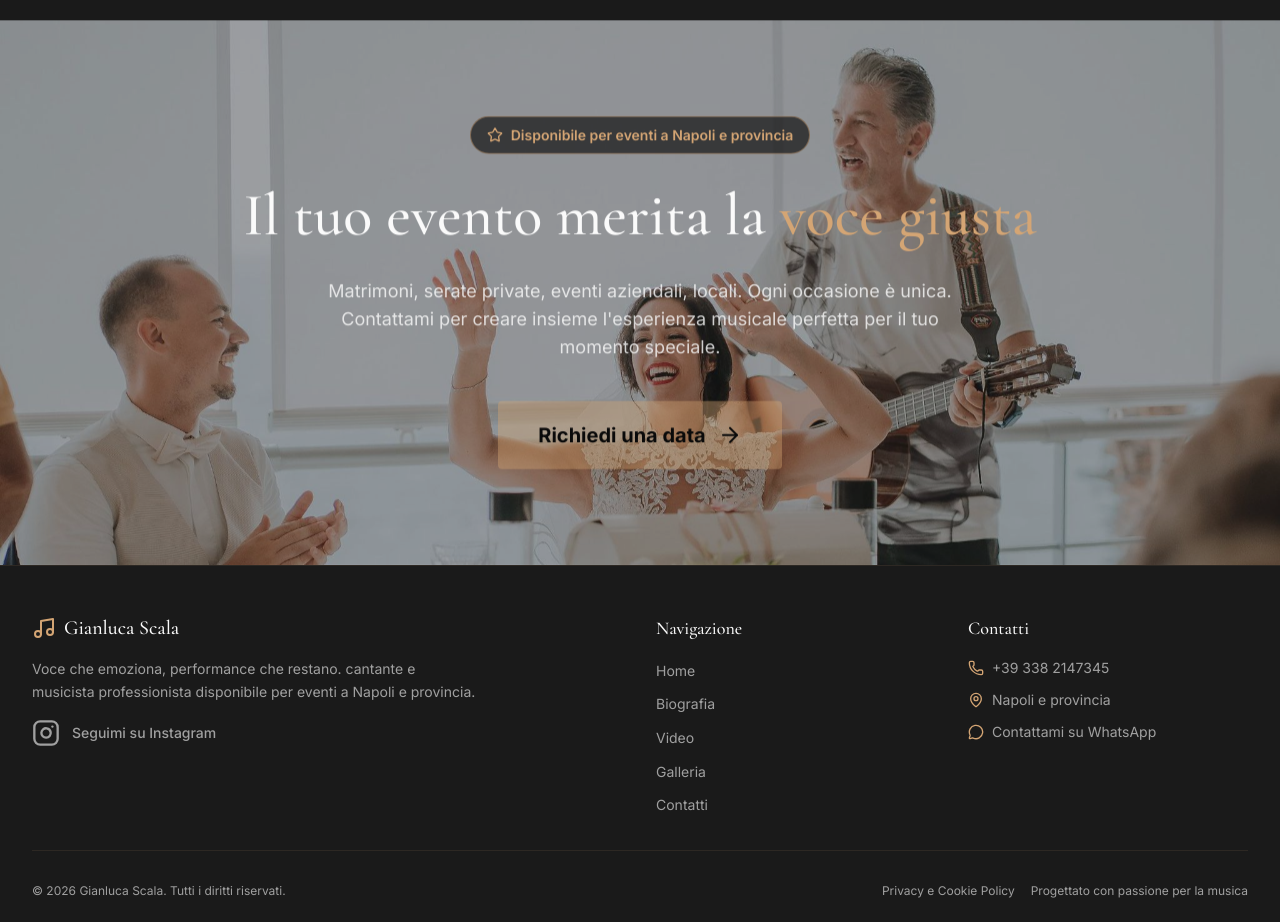
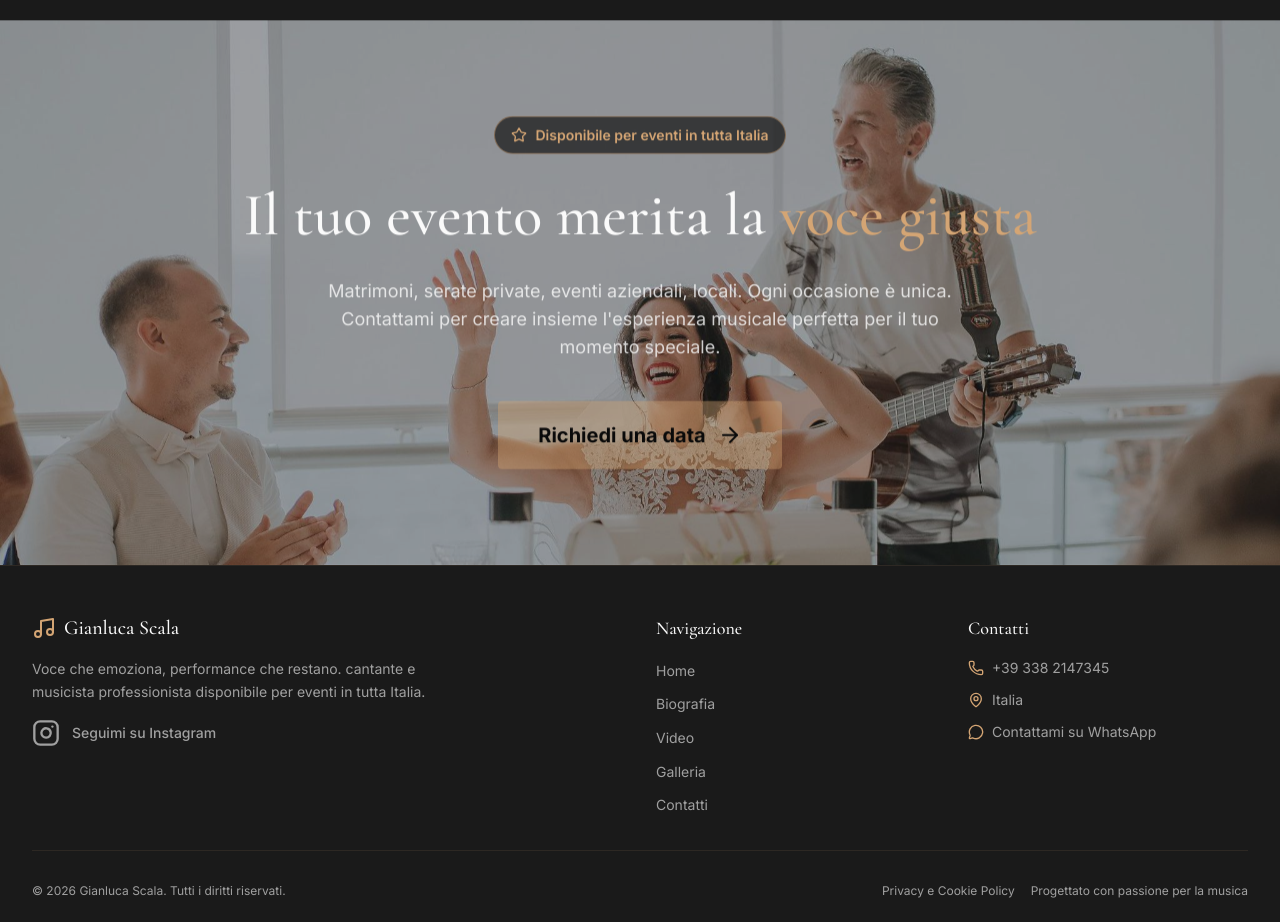
Before and after one commit to francescopaganotustena-hash/turpesito, a React (Vite) app: page /#/ in a window 1280 px wide. Shown: the part 1960-2882 px from the top of the page. Built offline with nearby package versions, Linux system fonts and the light colour scheme.

Commit message:
Remove Napoli/provincia references across site

```diff
--- a/src/components/CTASection.tsx
+++ b/src/components/CTASection.tsx
@@ -19,7 +19,7 @@ export function CTASection({ showContactLine = true }: CTASectionProps) {
         <div className="inline-flex items-center gap-2 bg-primary/65 border border-accent/45 rounded-full px-4 py-2 mb-6">
           <Star className="w-4 h-4 text-accent" />
           <span className="text-sm text-accent font-semibold">
-            Disponibile per eventi a Napoli e provincia
+            Disponibile per eventi in tutta Italia
           </span>
         </div>
 
--- a/src/components/Footer.tsx
+++ b/src/components/Footer.tsx
@@ -18,7 +18,7 @@ export function Footer() {
               <span className="font-heading text-xl font-medium">{siteConfig.name}</span>
             </Link>
             <p className="text-text-muted text-sm leading-relaxed max-w-md mb-4">
-              {siteConfig.tagline}. {siteConfig.subtitle.toLowerCase()} disponibile per eventi a Napoli e provincia.
+              {siteConfig.tagline}. {siteConfig.subtitle.toLowerCase()} disponibile per eventi in tutta Italia.
             </p>
             <div className="flex gap-4">
               <a
--- a/src/data/index.ts
+++ b/src/data/index.ts
@@ -38,8 +38,8 @@ export const siteConfig = {
   bookingSubtitle: "Contattami per il tuo evento",
   email: "",
   phone: "+39 338 2147345",
-  location: "Napoli e provincia",
-  availability: "Disponibile per eventi a Napoli e provincia",
+  location: "Italia",
+  availability: "Disponibile per eventi in tutta Italia",
   social: {
     instagram: "https://www.instagram.com/giangi_sax?igsh=NXp5MWdhdnJzcmVz",
     spotify: "https://open.spotify.com/artist/gianlucascala",
--- a/src/pages/Contact.tsx
+++ b/src/pages/Contact.tsx
@@ -103,7 +103,7 @@ export function Contact() {
                   <li>• Rispondo a tutte le richieste entro 24 ore</li>
                   <li>• Possibile incontro preliminare per conoscersi</li>
                   <li>• Preventivo personalizzato senza impegno</li>
-                  <li>• Disponibile per eventi a Napoli e provincia</li>
+                  <li>• Disponibile per eventi in tutta Italia</li>
                 </ul>
               </div>
             </div>
```
